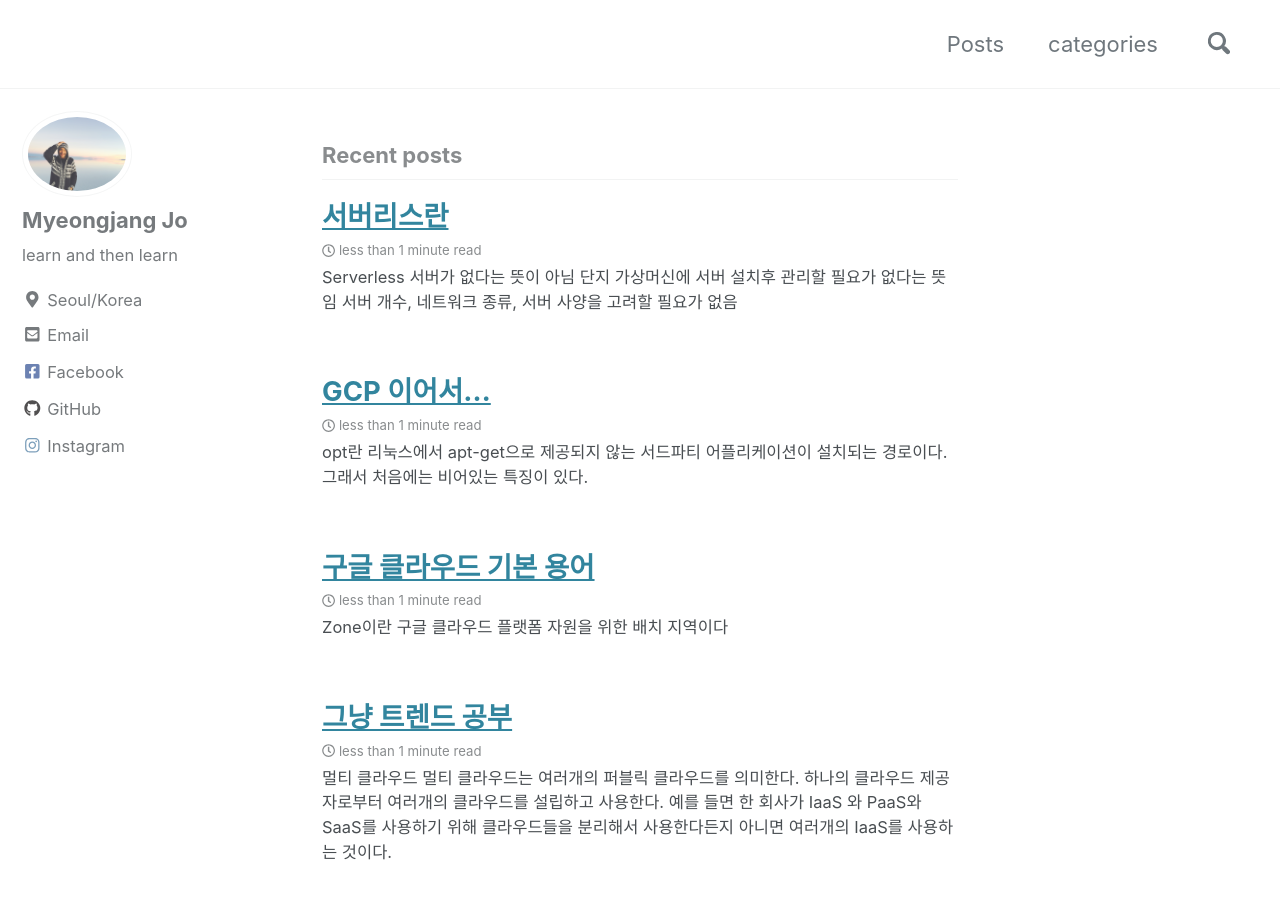
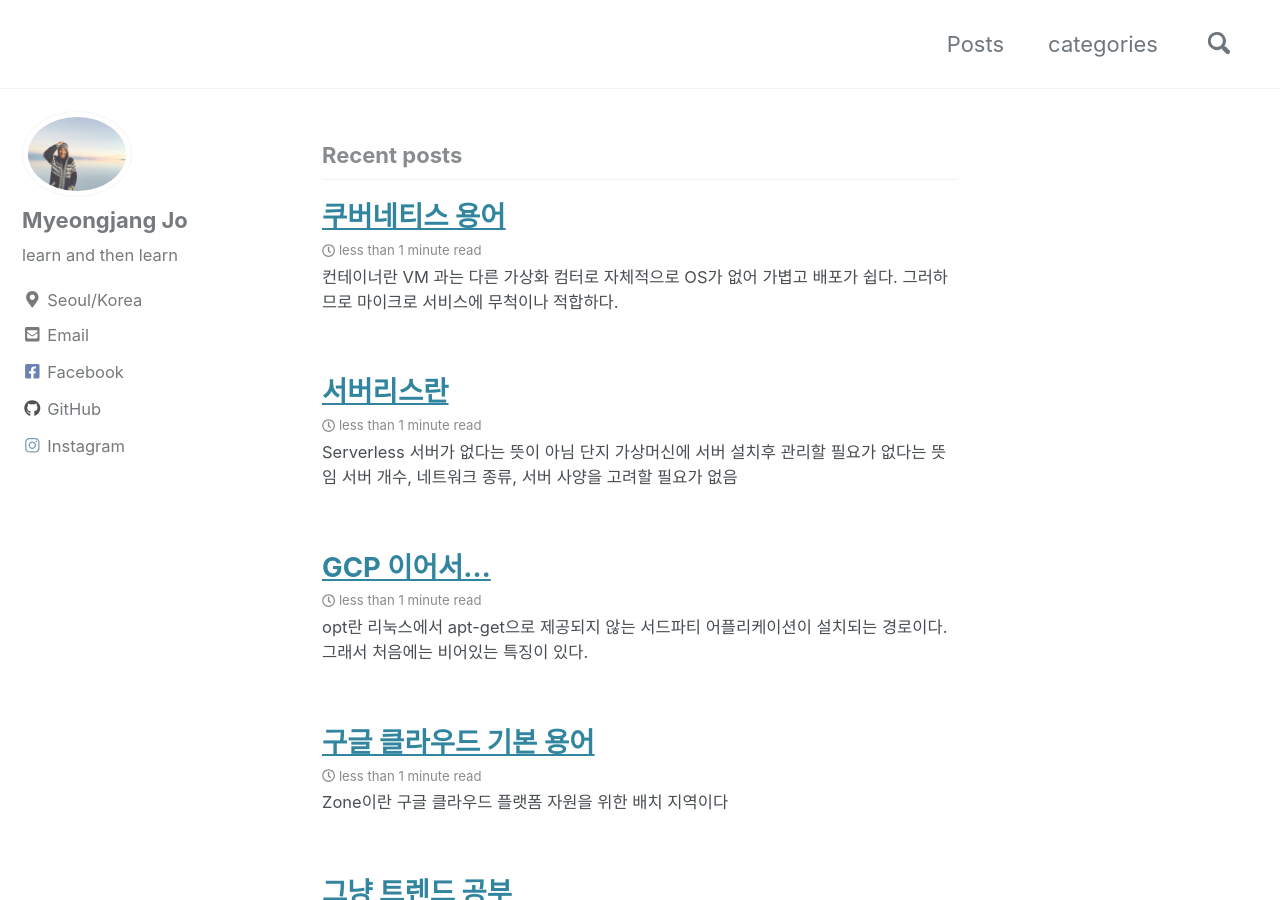
Before and after one commit to josephmjjo/josephmjjo.github.io, a Jekyll site: the page built from index.html, in a window 1280 px wide and 900 px high. Built offline with Jekyll 4.4.1, drawn with Linux system fonts in a browser that asks for light colours; cached includes are drawn as plain includes; nearby versions of some CDN libraries; the list of posts is cut into pages by our own code; some of the changed text lies outside the part shown.

Commit message:
basic Kubernetes

```diff
--- a/_posts/2019-10-06-severless.md
+++ b/_posts/2019-10-06-severless.md
@@ -24,3 +24,5 @@ FaaS(Function as a Service)
 
 FaaS는 프로젝트를 여러개의 함수로 쪼갬, 분산된 컴퓨팅 자원에 함수를 등록하고, 실행되는 횟수만큼 비용을 지불하는 방식
 특정한 이벤트 할 때만 실행
+PaaS는 항상 실행 하지만 FaaS는 이벤트 때만 실행됨 그리하여 비용이 저렴함.
+대표적으로 AWS 람다가 있다
--- /dev/null
+++ b/_posts/2019-10-09-Kubernetes.md
@@ -0,0 +1,17 @@
+---
+title:  "쿠버네티스 용어"
+search: true
+categories:
+  - Cloud, Kubernetes
+---
+
+
+컨테이너란 VM 과는 다른 가상화 컴터로 자체적으로 OS가 없어 가볍고 배포가 쉽다. 그러하므로 마이크로 서비스에 무척이나 적합하다.
+
+클러스터란 노드들의 묶음이고 노드는 하나의 가상머신이라고 생가하면 된다. 그럼 컨테이너는 어디 있을까? 바로 노드 안에 있다
+노드는 하나의 컴퓨터라 생각 해도 될 정도로 OS나 하드디스크 NIC 그리고 IP를 가지고 있다.
+(NIC는 랜카드이다.)
+
+pod란 노드 안에있는 하나 이상의 컨테이너 그룹으로 가장 큰 특징 한 네트워크안에서 컨테이너가 서로 네트워크나 저장소를 공유한다. 그러면  같이 배포되거나 멈추거나 하는 컨트롤이 가능하다.
+
+범주의 크기를 비교하자면 클러스터 안에 노드가 있고 노드 안에 pod가 있고 그 안에 컨테이너가 있는 개념이다.
```
